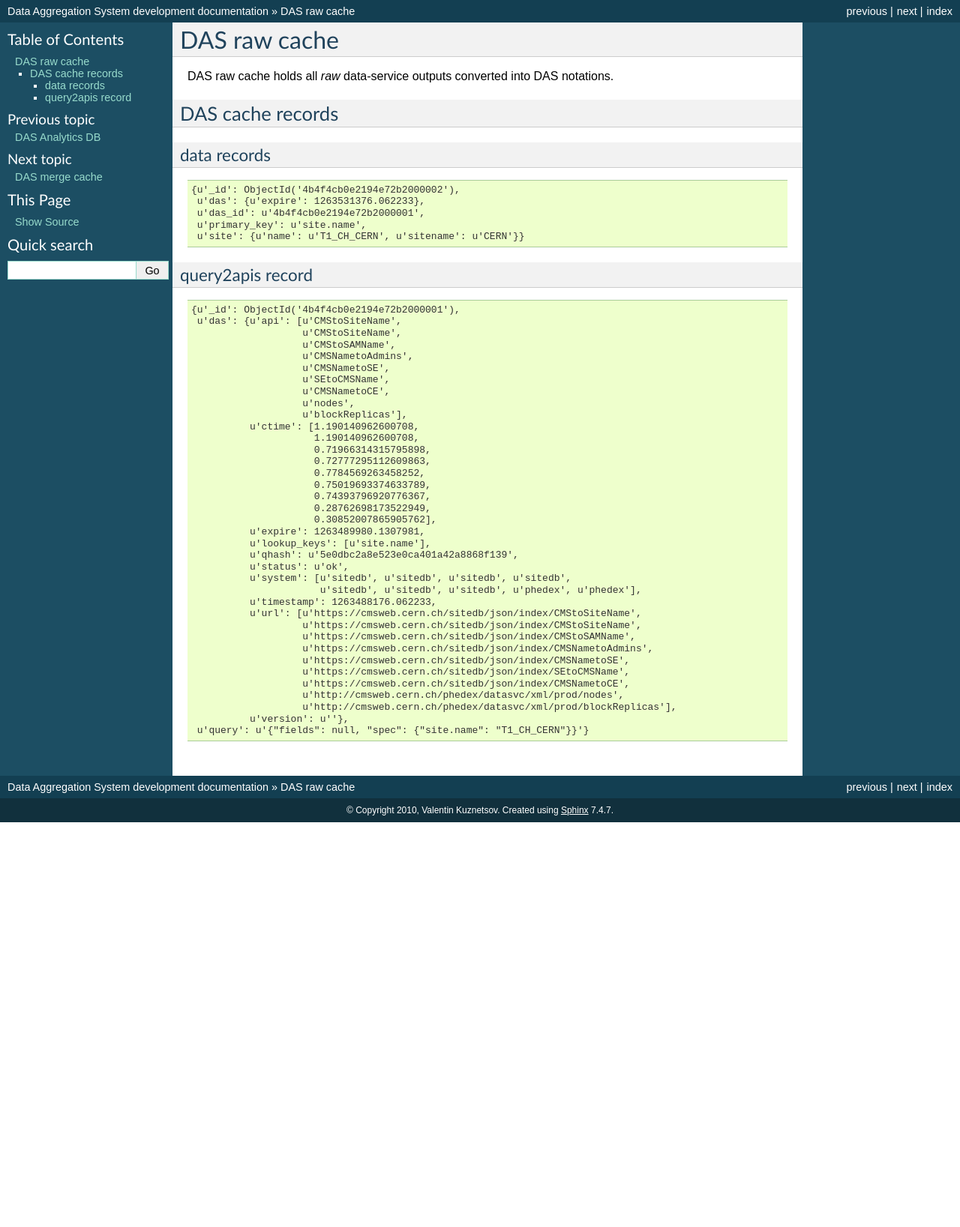
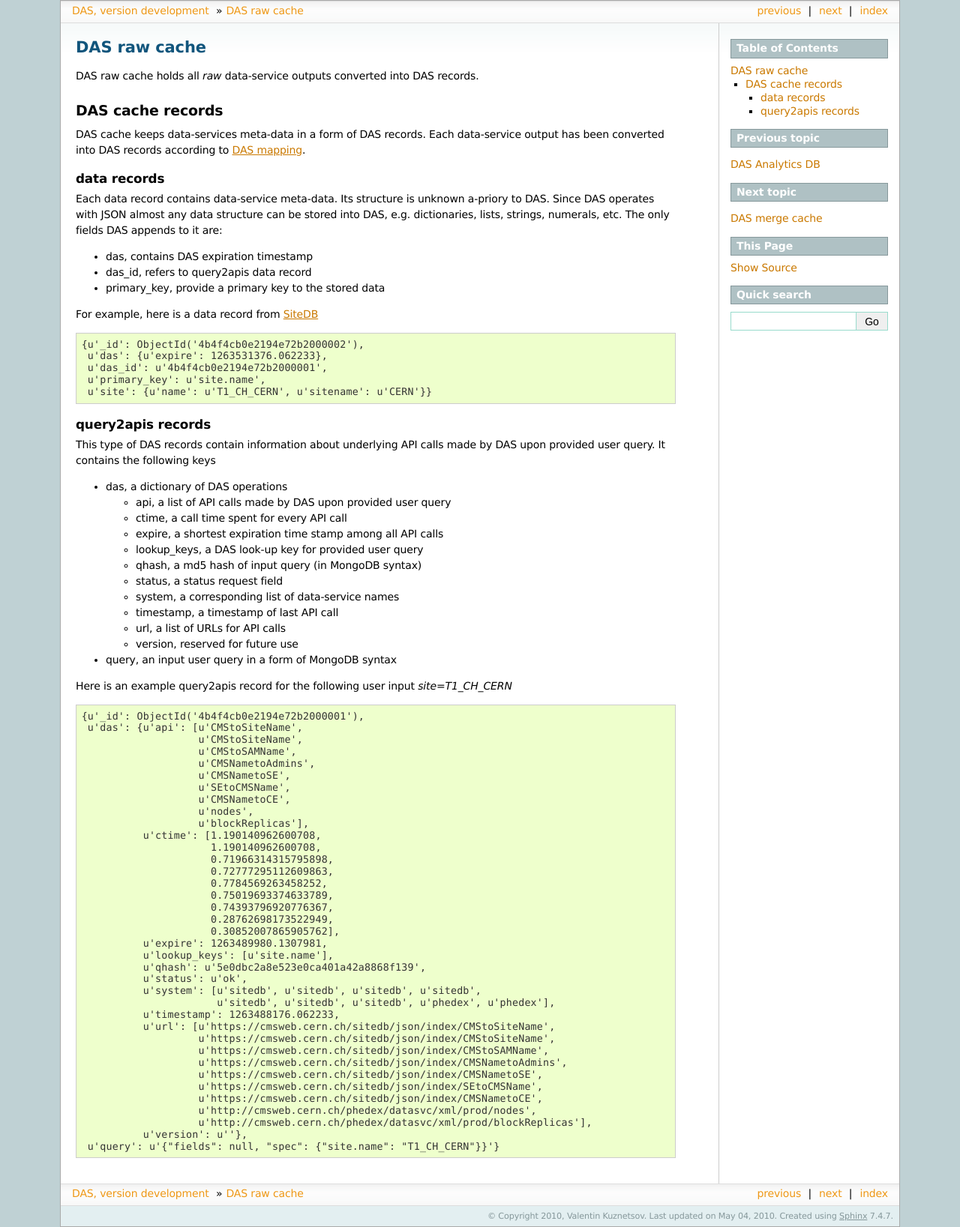
Before and after one commit to dmwm/DAS, a Sphinx documentation site: the page built from doc/sphinx/das_cache.rst, in a window 1280 px wide. Shown: the whole page at 75% size. Built offline with Sphinx 7.4.7, drawn with Linux system fonts in a browser that asks for light colours; before the commit the page ends 1097 px from its top, so only the background shows below that.

Commit message:
More updates
git-svn-id: svn+ssh://svn.cern.ch/reps/CMSDMWM/DAS/trunk@800 4525493e-7705-40b1-a816-d608a930855b

```diff
--- a/doc/sphinx/conf.py
+++ b/doc/sphinx/conf.py
@@ -70,11 +70,11 @@ exclude_trees = []
 #default_role = None
 
 # If true, '()' will be appended to :func: etc. cross-reference text.
-#add_function_parentheses = True
+add_function_parentheses = True
 
 # If true, the current module name will be prepended to all description
 # unit titles (such as .. function::).
-#add_module_names = True
+add_module_names = True
 
 # If true, sectionauthor and moduleauthor directives will be shown in the
 # output. They are ignored by default.
@@ -91,7 +91,8 @@ pygments_style = 'sphinx'
 
 # The theme to use for HTML and HTML Help pages.  Major themes that come with
 # Sphinx are currently 'default' and 'sphinxdoc'.
-html_theme = 'default'
+#html_theme = 'default'
+html_theme = 'sphinxdoc'
 
 # Theme options are theme-specific and customize the look and feel of a theme
 # further.  For a list of options available for each theme, see the
@@ -103,7 +104,7 @@ html_theme = 'default'
 
 # The name for this set of Sphinx documents.  If None, it defaults to
 # "<project> v<release> documentation".
-#html_title = None
+html_title = "DAS, version development"
 
 # A shorter title for the navigation bar.  Default is the same as html_title.
 #html_short_title = None
@@ -124,7 +125,7 @@ html_static_path = ['_static']
 
 # If not '', a 'Last updated on:' timestamp is inserted at every page bottom,
 # using the given strftime format.
-#html_last_updated_fmt = '%b %d, %Y'
+html_last_updated_fmt = '%b %d, %Y'
 
 # If true, SmartyPants will be used to convert quotes and dashes to
 # typographically correct entities.
--- a/doc/sphinx/das_cache.rst
+++ b/doc/sphinx/das_cache.rst
@@ -1,12 +1,29 @@
 DAS raw cache
 =============
-DAS raw cache holds all *raw* data-service outputs converted into DAS notations.
+DAS raw cache holds all *raw* data-service outputs converted into DAS records.
 
 DAS cache records
 -----------------
 
+DAS cache keeps data-services meta-data in a form of DAS records.
+Each data-service output has been converted into DAS records according to
+:ref:`DAS mapping <das_mapping>`.
+
+.. _das_cache_data_record:
+
 data records
 ++++++++++++
+
+Each data record contains data-service meta-data. Its structure is unknown
+a-priory to DAS. Since DAS operates with JSON almost any data structure
+can be stored into DAS, e.g. dictionaries, lists, strings, numerals, etc.
+The only fields DAS appends to it are:
+
+- das, contains DAS expiration timestamp
+- das_id, refers to query2apis data record
+- primary_key, provide a primary key to the stored data
+
+For example, here is a data record from `SiteDB <https://cmsweb.cern.ch/sitedb/>`_
 
 .. doctest::
 
@@ -16,8 +33,30 @@ data records
      u'primary_key': u'site.name',
      u'site': {u'name': u'T1_CH_CERN', u'sitename': u'CERN'}}
 
-query2apis record
-+++++++++++++++++
+.. _das_cache_query2apis_record:
+
+query2apis records
+++++++++++++++++++
+
+This type of DAS records contain information about underlying API calls
+made by DAS upon provided user query. It contains the following keys
+
+- das, a dictionary of DAS operations
+
+  - api, a list of API calls made by DAS upon provided user query
+  - ctime, a call time spent for every API call
+  - expire, a shortest expiration time stamp among all API calls
+  - lookup_keys, a DAS look-up key for provided user query
+  - qhash, a md5 hash of input query (in MongoDB syntax)
+  - status, a status request field
+  - system, a corresponding list of data-service names
+  - timestamp, a timestamp of last API call
+  - url, a list of URLs for API calls
+  - version, reserved for future use
+
+- query, an input user query in a form of MongoDB syntax
+
+Here is an example query2apis record for the following user input *site=T1_CH_CERN*
 
 .. doctest::
 
--- a/doc/sphinx/index.rst
+++ b/doc/sphinx/index.rst
@@ -26,6 +25,8 @@ Contents:
    das_logging
    code
    new_service
+   cms_operations
+   das_operations
 
 Indices and tables
 ------------------
```
Also changed, not shown: other parts of doc/sphinx/index.rst (+1 -2 lines), doc/sphinx/analytics.rst (+41 -6 lines), doc/sphinx/das_merge.rst (+9 -0 lines), doc/sphinx/mapping.rst (+7 -0 lines).
